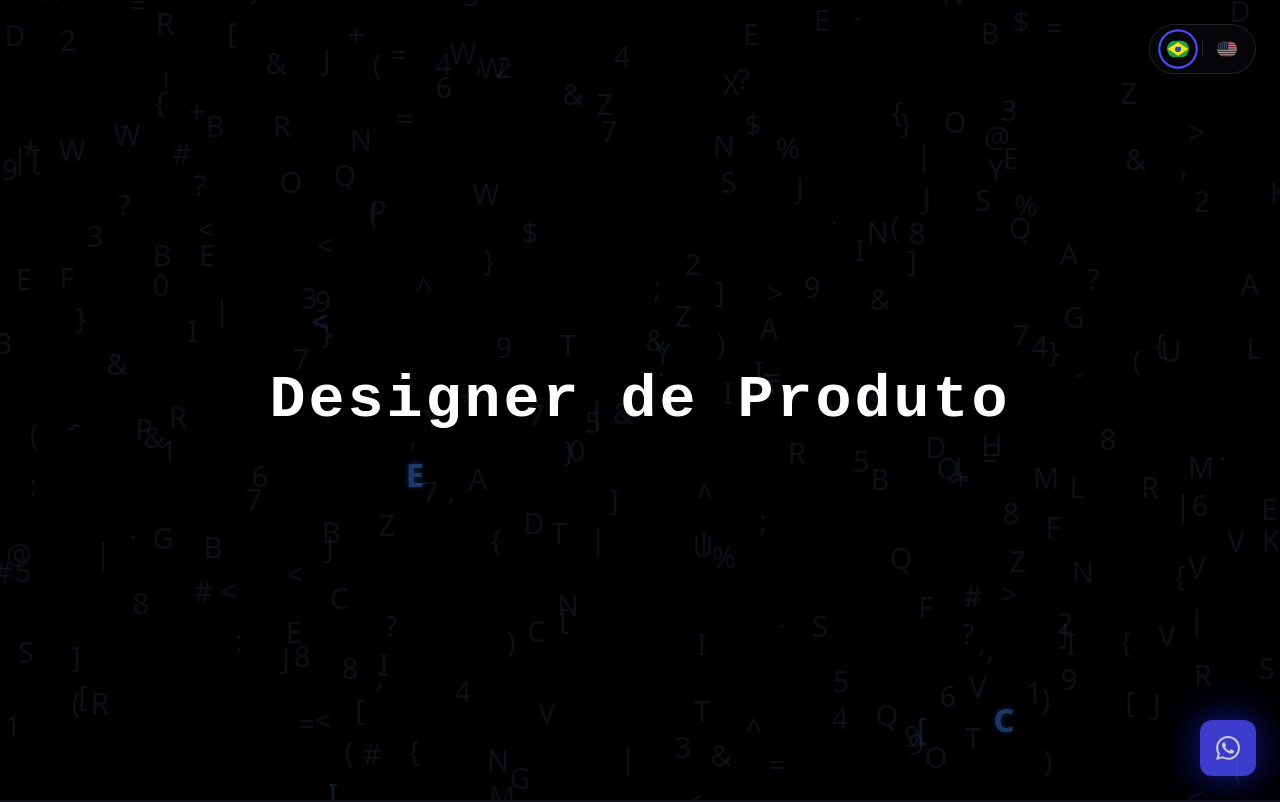
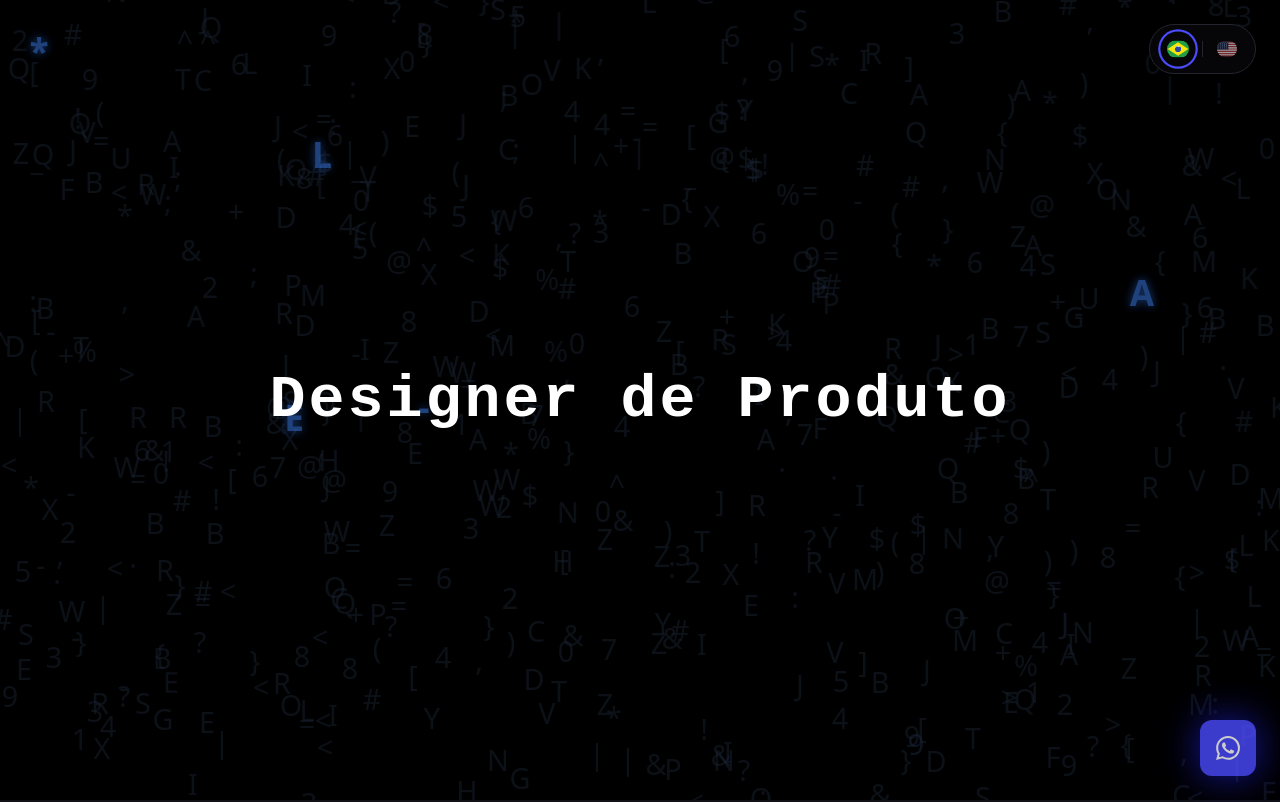
Before and after one commit to FilipiWanderley/Portf-lio-Filipi-Moraes, a React (Vite) app: page / in a window 1280 px wide. Shown: the top 802 px of the page. Built offline with nearby package versions, Linux system fonts and the light colour scheme; the HTML template or start-up script is replaced by a standard one.

Commit message:
Increase rain density and slow down blinking effect

```diff
--- a/src/components/ui/modern-animated-hero-section.tsx
+++ b/src/components/ui/modern-animated-hero-section.tsx
@@ -126,7 +126,7 @@ const RainingLetters: React.FC = () => {
 
   const createCharacters = useCallback(() => {
     const allChars = "ABCDEFGHIJKLMNOPQRSTUVWXYZ0123456789!@#$%^&*()_+-=[]{}|;:,.<>?"
-    const charCount = 300
+    const charCount = 600
     const newCharacters: Character[] = []
 
     for (let i = 0; i < charCount; i++) {
@@ -151,7 +151,7 @@ const RainingLetters: React.FC = () => {
       }
       setActiveIndices(newActiveIndices)
     }
-    const flickerInterval = setInterval(updateActiveIndices, 50)
+    const flickerInterval = setInterval(updateActiveIndices, 250)
     return () => clearInterval(flickerInterval)
   }, [characters.length])
 
@@ -188,7 +188,7 @@ const RainingLetters: React.FC = () => {
       {characters.map((char, index) => (
         <span
           key={index}
-          className={`absolute text-xs transition-colors duration-100 ${
+          className={`absolute text-xs transition-colors duration-300 ${
             activeIndices.has(index)
               ? "text-blue-500 text-base scale-125 z-10 font-bold animate-pulse" // AZUL NEON
               : "text-slate-800 font-light" // CINZA ESCURO
@@ -201,7 +201,7 @@ const RainingLetters: React.FC = () => {
               ? '0 0 8px rgba(59, 130, 246, 0.8), 0 0 12px rgba(37, 99, 235, 0.4)' // BRILHO AZUL
               : 'none',
             opacity: activeIndices.has(index) ? 1 : 0.4,
-            transition: 'color 0.1s, transform 0.1s, text-shadow 0.1s',
+            transition: 'color 0.3s, transform 0.3s, text-shadow 0.3s',
             willChange: 'transform, top',
             fontSize: '1.8rem'
           }}
```
